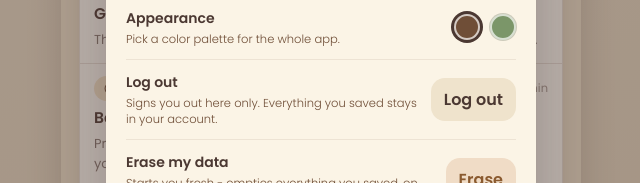
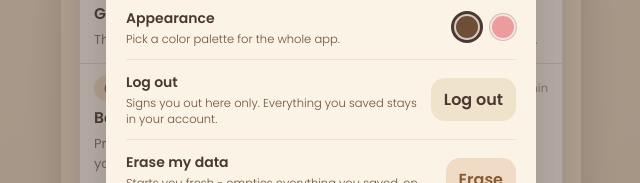
Before and after one commit to rachitavivek55-wq/elevateedu, a website: page focus.html in a window 1280 px wide. Both pictures are taken after a click on the button 809 px from the left and 104 px from the top of the page. Shown: the part 432-615 px from the top of the page, 319-959 px from the left. Drawn offline with nearby package versions, Linux system fonts and the light colour scheme; no server answers.

Commit message:
Replace Jade theme with Sakura theme from Pinterest palette

```diff
--- a/script.js
+++ b/script.js
@@ -1783,7 +1783,7 @@ window.addEventListener("beforeinstallprompt", function (e) {
     '.eeThemeRow{display:flex;gap:10px;flex-wrap:wrap;align-items:center}' +
     '.eeThemeDot{width:26px;height:26px;border-radius:50%;border:2px solid rgba(255,255,255,.7);box-shadow:0 0 0 1px rgba(var(--shadow-rgb),.25);cursor:pointer;padding:0}' +
     '.eeThemeDot[data-theme=""]{background:#6f4e37}' +
-    '.eeThemeDot[data-theme="jade"]{background:#7b9669}' +
+    '.eeThemeDot[data-theme="sakura"]{background:#ec9c9d}' +
     '.eeThemeDot.ee-active{box-shadow:0 0 0 1px rgba(var(--shadow-rgb),.25),0 0 0 3px var(--espresso)}' +
     '#eeSetConfirm{display:none;margin-top:12px;background:var(--tile);border:1px solid rgba(var(--line-rgb),.16);border-radius:16px;padding:12px}' +
     '#eeSetConfirmText{margin:0 0 8px;font-size:12.5px;color:var(--coffee);line-height:1.45}' +
@@ -1964,7 +1964,7 @@ window.addEventListener("beforeinstallprompt", function (e) {
           '<b>Appearance</b><i>Pick a color palette for the whole app.</i></div>' +
           '<div class="eeThemeRow" id="eeThemeRow">' +
             '<button class="eeThemeDot" data-theme="" aria-label="Coffee Brown" title="Coffee Brown"></button>' +
-            '<button class="eeThemeDot" data-theme="jade" aria-label="Jade Pebble Morning" title="Jade Pebble Morning"></button>' +
+            '<button class="eeThemeDot" data-theme="sakura" aria-label="Sakura" title="Sakura"></button>' +
           '</div></div>' +
         '<div class="eeSetRow"><div class="eeL">' +
           '<b>Log out</b><i>Signs you out here only. Everything you saved stays in your account.</i></div>' +
--- a/styles.css
+++ b/styles.css
@@ -13,24 +13,30 @@
   --tile-accent: #efe3cc;
   --greet-1: #ead9b8;
   --greet-2: #e3d0ae;
+  --page-1: #efe4d0;
+  --page-2: #e6d8bf;
 
 
   --shadow: 0 12px 34px rgba(var(--shadow-rgb), 0.22);
   --shadow-soft: 0 5px 16px rgba(var(--shadow-rgb), 0.15);
 }
 
-[data-theme="jade"] {
-  --cream: #e6e6e6;
-  --beige: #9db096;
-  --coffee: #7b9669;
-  --espresso: #404e3b;
-  --bg: #e0e2de;
-  --tile: #eeeeee;
-  --tile-accent: #d7ddd0;
-  --greet-1: #cdd6c4;
-  --greet-2: #bac8b1;
-  --line-rgb: 123, 150, 105;
-  --shadow-rgb: 64, 78, 59;
+/* Sakura — from the Pinterest palette: Dark Chocolate, Aloewood,
+   Milk Tea, Sakura, Misty Rose (plus lighter tints for surfaces) */
+[data-theme="sakura"] {
+  --cream: #fbeeea;
+  --beige: #aa7f66;
+  --coffee: #7f5836;
+  --espresso: #443025;
+  --bg: #f3d9d4;
+  --tile: #fdf6f4;
+  --tile-accent: #f7ddd9;
+  --greet-1: #f2cfca;
+  --greet-2: #ec9c9d;
+  --page-1: #f7e2de;
+  --page-2: #edc9c4;
+  --line-rgb: 127, 88, 54;
+  --shadow-rgb: 68, 48, 37;
 }
 
 * {
@@ -42,7 +48,7 @@
 body {
   font-family: 'Poppins', -apple-system, sans-serif;
   font-weight: 300;
-  background: linear-gradient(160deg, #efe4d0 0%, #e6d8bf 100%);
+  background: linear-gradient(160deg, var(--page-1) 0%, var(--page-2) 100%);
   min-height: 100vh;
   display: flex;
   align-items: center;
```
Also changed, not shown: sw.js (+1 -1 lines).
